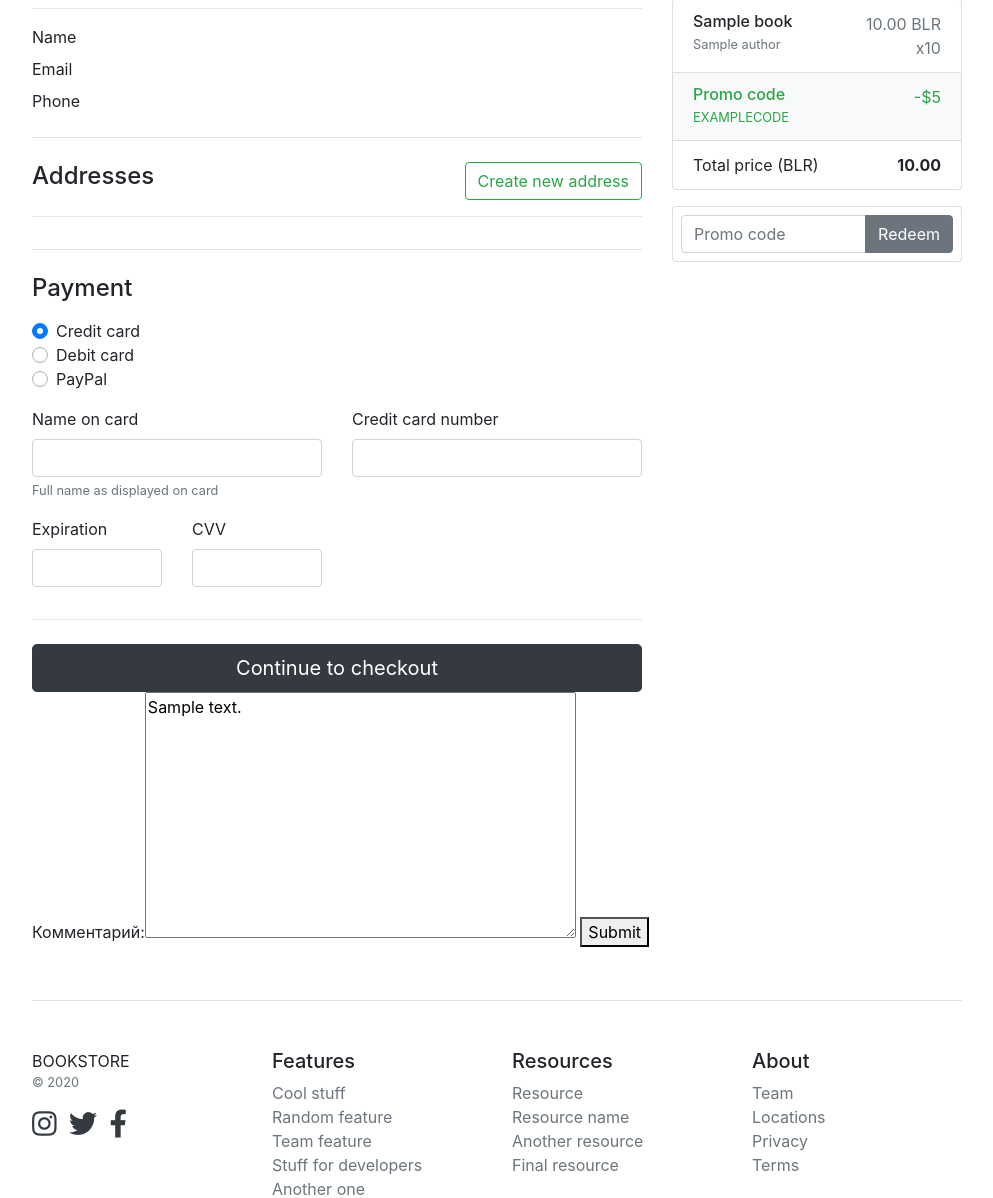
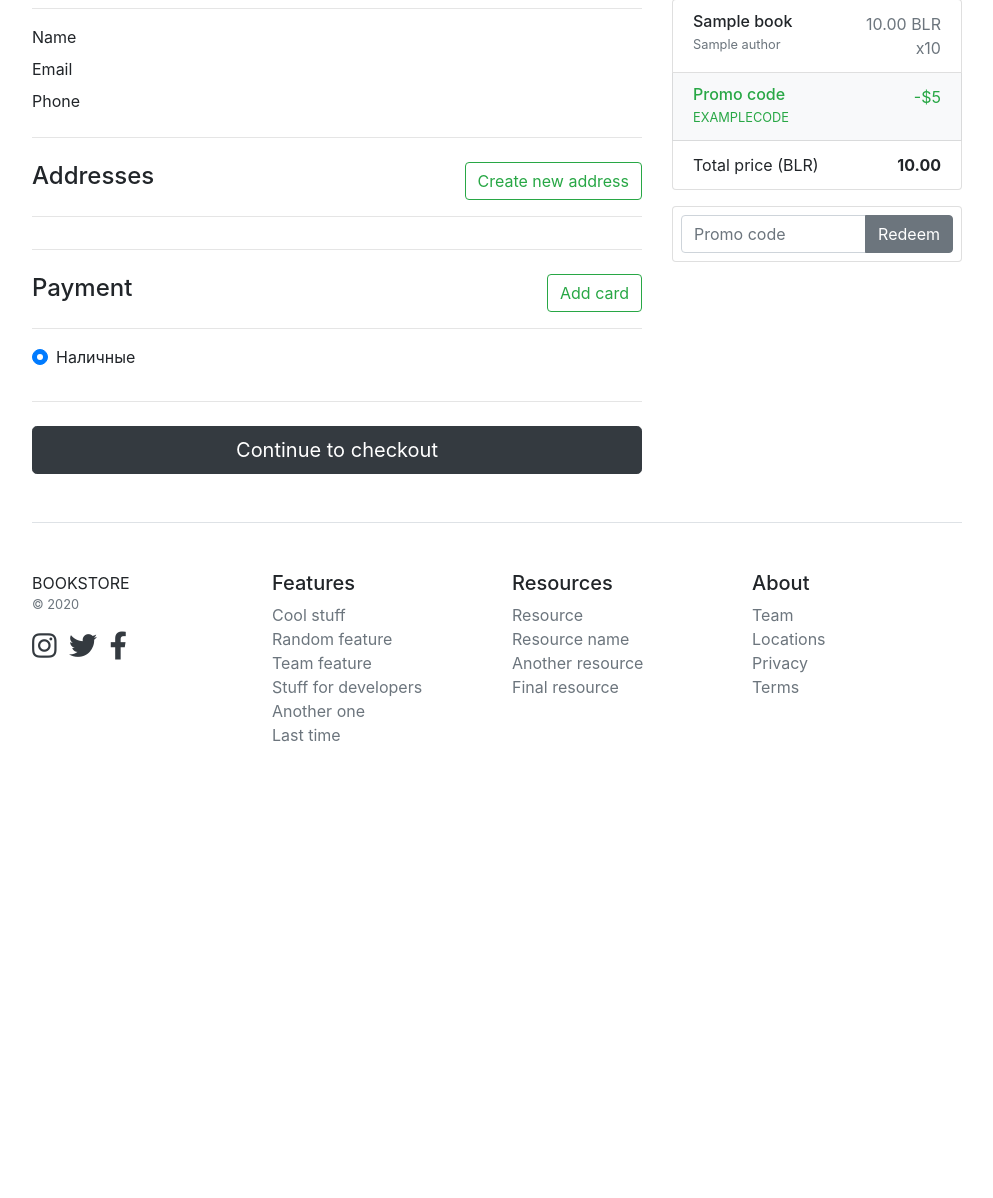
Before and after one commit to xistadi/BookStore, a Django app: page /order/update/1 in a window 1280 px wide. Shown: the part 172-1370 px from the top of the page, without its empty margins (143-1136 px from the left). After the commit the page ends 914 px from the top, so only its background shows below. Run offline with Django 3.2, Linux system fonts and the light colour scheme; tables that the repository leaves empty hold one stand-in row (values such as "Sample post"); some libraries are stand-ins or nearby versions.

Commit message:
full checkout

```diff
--- a/src/myauth/admin.py
+++ b/src/myauth/admin.py
@@ -3,3 +3,4 @@
 
 admin.site.register(models.Profile)
 admin.site.register(models.ProfileAddress)
+admin.site.register(models.CreditCart)
--- a/src/templates/address_create.html
+++ b/src/myauth/templates/myauth/address_create.html
@@ -3,9 +3,10 @@
 {% block content %}
   {% load crispy_forms_tags %}
   <h1>Создать адрес</h1>
-  <form action="" method="post" enctype="multipart/form-data" class="uniForm">
+  <form action="./?next={{ redirect_to }}" method="post" enctype="multipart/form-data" class="uniForm">
     {% csrf_token %}
     {{ form | crispy }}
     <button type="submit" class="btn btn-outline-success">Создать</button>
+    <input type="hidden" name="next" value="{{ next }}">
   </form>
 {% endblock %}
--- a/src/myauth/urls.py
+++ b/src/myauth/urls.py
@@ -8,9 +8,11 @@
     path('login/', views.MyLoginView.as_view(), name='login'),
     path('logout/', views.MyLogoutView.as_view(), name='logout'),
     path('signup/', views.SignUpView.as_view(), name='signup'),
-    path('create_address/', views.CreateProfileAddress.as_view(), name='create_address'),
-    path('delete_address/', views.DeleteProfileAddress.as_view(), name='delete_address'),
-    path('update_address/<int:number>/', views.UpdateProfileAddress.as_view(), name='update_address'),
+    path('create_card/', views.CreateCreditCartView.as_view(), name='create_card'),
+    path('delete_card/', views.DeleteCreditCartView.as_view(), name='delete_card'),
+    path('create_address/', views.CreateProfileAddressView.as_view(), name='create_address'),
+    path('delete_address/', views.DeleteProfileAddressView.as_view(), name='delete_address'),
+    path('update_address/<int:number>/', views.UpdateProfileAddressView.as_view(), name='update_address'),
     path('password_reset/', views.MyPasswordResetView.as_view(), name='password_reset'),
     path('password_reset_done/', views.MyPasswordResetDoneView.as_view(), name='password_reset_done'),
     path('password_reset_complete/', views.MyPasswordResetCompleteView.as_view(), name='password_reset_complete'),
--- a/src/order/admin.py
+++ b/src/order/admin.py
@@ -2,3 +2,4 @@
 from . import models
 
 admin.site.register(models.Order)
+admin.site.register(models.AddressInOrder)
--- a/src/order/models.py
+++ b/src/order/models.py
@@ -20,6 +20,11 @@
         verbose_name='Комментарий',
         blank=True,
         null=True
+    )
+    type_of_payment = models.CharField(
+        verbose_name='Тип оплаты',
+        default=1,
+        max_length=20
     )
     date_add = models.DateTimeField(
         auto_now=False,
@@ -76,3 +81,10 @@
         blank=True,
         null=True
     )
+
+    def __str__(self):
+        return f'Профиль адрес в заказе №{self.pk}.'
+
+    class Meta:
+        verbose_name = 'Профиль адрес в заказе'
+        verbose_name_plural = 'Профиль адреса в заказах'
--- a/src/order/templates/order/update_order.html
+++ b/src/order/templates/order/update_order.html
@@ -113,63 +113,57 @@
           {% endfor %}
         </div>
         <hr class="mb-4">
-        <h4 class="mb-3">Payment</h4>
-
+        <div class="row">
+          <div class="col-6"><h4>Payment</h4></div>
+          <div class="col-6 text-right"><a class="btn btn-outline-success" href="{% url 'create_card' %}">Add card</a></div>
+        </div>
+        <hr>
         <div class="d-block my-3">
           <div class="custom-control custom-radio">
-            <input id="credit" name="paymentMethod" type="radio" class="custom-control-input" checked required>
-            <label class="custom-control-label" for="credit">Credit card</label>
-          </div>
-          <div class="custom-control custom-radio">
-            <input id="debit" name="paymentMethod" type="radio" class="custom-control-input" required>
-            <label class="custom-control-label" for="debit">Debit card</label>
-          </div>
-          <div class="custom-control custom-radio">
-            <input id="paypal" name="paymentMethod" type="radio" class="custom-control-input" required>
-            <label class="custom-control-label" for="paypal">PayPal</label>
+            <input id="credit" name="paymentMethod" type="radio" value="Cash" class="custom-control-input" checked required>
+            <label class="custom-control-label" for="credit">Наличные</label>
           </div>
         </div>
         <div class="row">
-          <div class="col-md-6 mb-3">
-            <label for="cc-name">Name on card</label>
-            <input type="text" class="form-control" id="cc-name" placeholder="" required>
-            <small class="text-muted">Full name as displayed on card</small>
-            <div class="invalid-feedback">
-              Name on card is required
+          {% for card in user.profile.credit_cards.all %}
+            <div class="col-6" id="accordion_card">
+              <div class="card border-dark mb-3" style="max-width: 18rem;">
+                <div class="card-header">
+                  <div class="row">
+                    <div class="col-9 mt-2">
+                      <div class="custom-control custom-radio">
+                        <input id="Card{{ forloop.counter }}" name="paymentMethod" value="Card" type="radio" class="custom-control-input"
+                               required>
+                        <label class="custom-control-label" for="Card{{ forloop.counter }}">
+                          <a class="card-link text-dark" data-toggle="collapse" href="#collapse_card{{ forloop.counter }}">
+                          Card {{ forloop.counter }}</a>
+                        </label>
                       </div>
                     </div>
-          <div class="col-md-6 mb-3">
-            <label for="cc-number">Credit card number</label>
-            <input type="text" class="form-control" id="cc-number" placeholder="" required>
-            <div class="invalid-feedback">
-              Credit card number is required
+                    <div class="col-3">
+                      <div class="btn-group" role="group" aria-label="Basic example">
+                        <form action="{% url 'delete_card' %}" method="post">
+                          {% csrf_token %}
+                        <button type="submit" name="pk" value="{{ card.pk }}" class="btn btn-outline-dark"><i class="far fa-trash-alt"></i></button>
+                        </form>
                         </div>
                     </div>
                   </div>
-        <div class="row">
-          <div class="col-md-3 mb-3">
-            <label for="cc-expiration">Expiration</label>
-            <input type="text" class="form-control" id="cc-expiration" placeholder="" required>
-            <div class="invalid-feedback">
-              Expiration date required
+                </div>
+                <div id="collapse_card{{ forloop.counter }}" class="collapse" data-parent="#accordion_card">
+                <div class="card-body text-dark">
+                  <p class="card-text">
+                    Номер: {{ card.number }}<br>
+                  </p>
                 </div>
                 </div>
-          <div class="col-md-3 mb-3">
-            <label for="cc-cvv">CVV</label>
-            <input type="text" class="form-control" id="cc-cvv" placeholder="" required>
-            <div class="invalid-feedback">
-              Security code required
               </div>
             </div>
+          {% endfor %}
         </div>
         <hr class="mb-4">
         <button class="btn btn-dark btn-lg btn-block" type="submit">Continue to checkout</button>
       </form>
     </div>
   </div>
-<form action="" method="post">
-  {% csrf_token %}
-{{ form }}
-  <button type="submit">Submit</button>
-  </form>
 {% endblock %}
--- a/src/order/views.py
+++ b/src/order/views.py
@@ -15,6 +15,17 @@
     def post(self, request, *args, **kwargs):
         self.object = self.get_object()
         self.object.delivery_status = 2
+        address_in_order = models.AddressInOrder.objects.create(order=self.object)
+        address_id = self.request.POST.get('address')
+        address_from_user = self.request.user.profile.profile_address.filter(pk=address_id).first()
+        address_in_order.country = address_from_user.country
+        address_in_order.city = address_from_user.city
+        address_in_order.index = address_from_user.index
+        address_in_order.address1 = address_from_user.address1
+        address_in_order.address2 = address_from_user.address2
+        address_in_order.save()
+        type_of_payment_from_post = self.request.POST.get('paymentMethod')
+        self.object.type_of_payment = type_of_payment_from_post
         cart_views.create_cart(self.request.user, self.request.session)
         form = self.form_class(request.POST, instance=self.object)
         if form.is_valid():
```
Also changed, not shown: src/myauth/forms.py (+12 -0 lines), src/myauth/models.py (+37 -0 lines), src/myauth/templates/myauth/card_create.html (added, +12 -0 lines), src/myauth/templates/myauth/card_delete.html (added, +10 -0 lines), src/myauth/views.py (+27 -9 lines), src/templates/my_account.html (+36 -0 lines), src/myauth/migrations/0005_creditcart.py (added), src/myauth/templates/myauth/address_delete.html (renamed from src/templates/address_delete.html), src/myauth/templates/myauth/address_update.html (renamed from src/templates/address_update.html), src/order/migrations/0002_auto_20201123_2312.py (added), src/order/migrations/0003_order_type_of_payment.py (added). Lines whose indentation alone changed are shown as unchanged.
